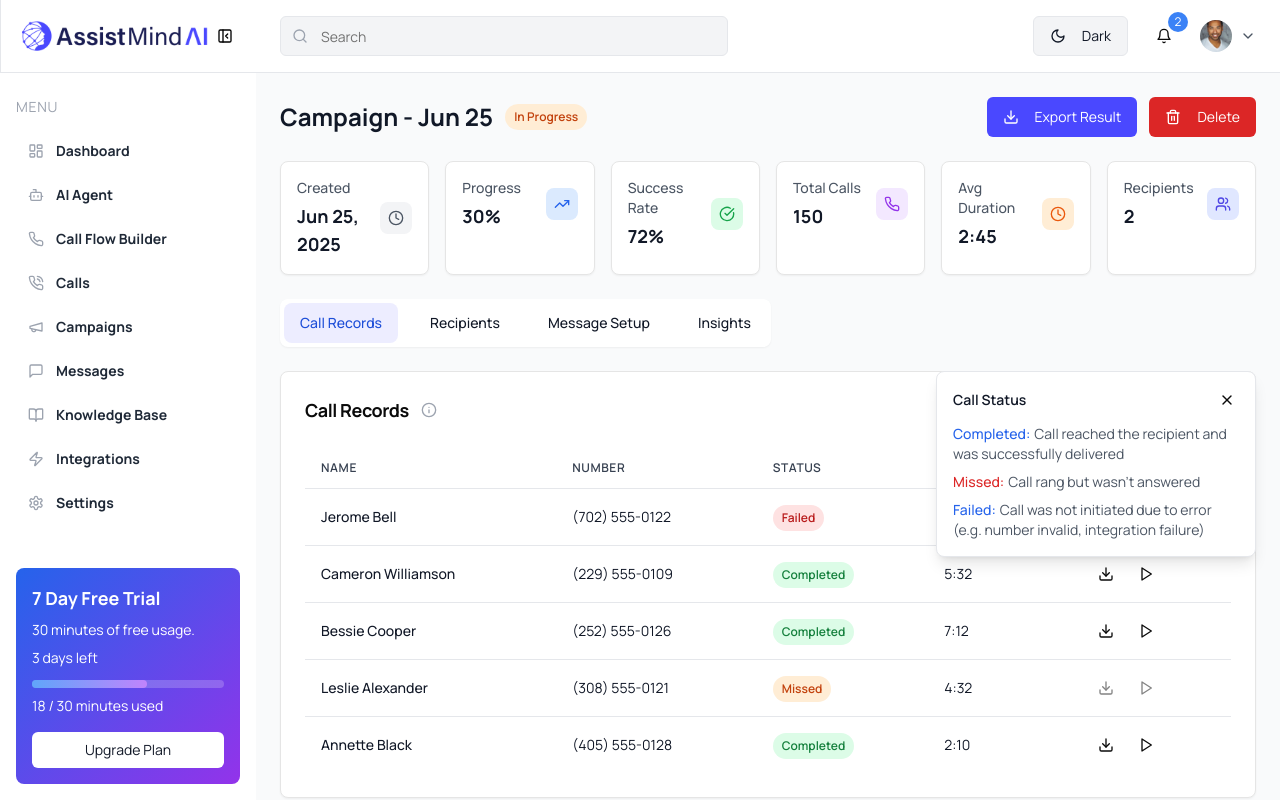
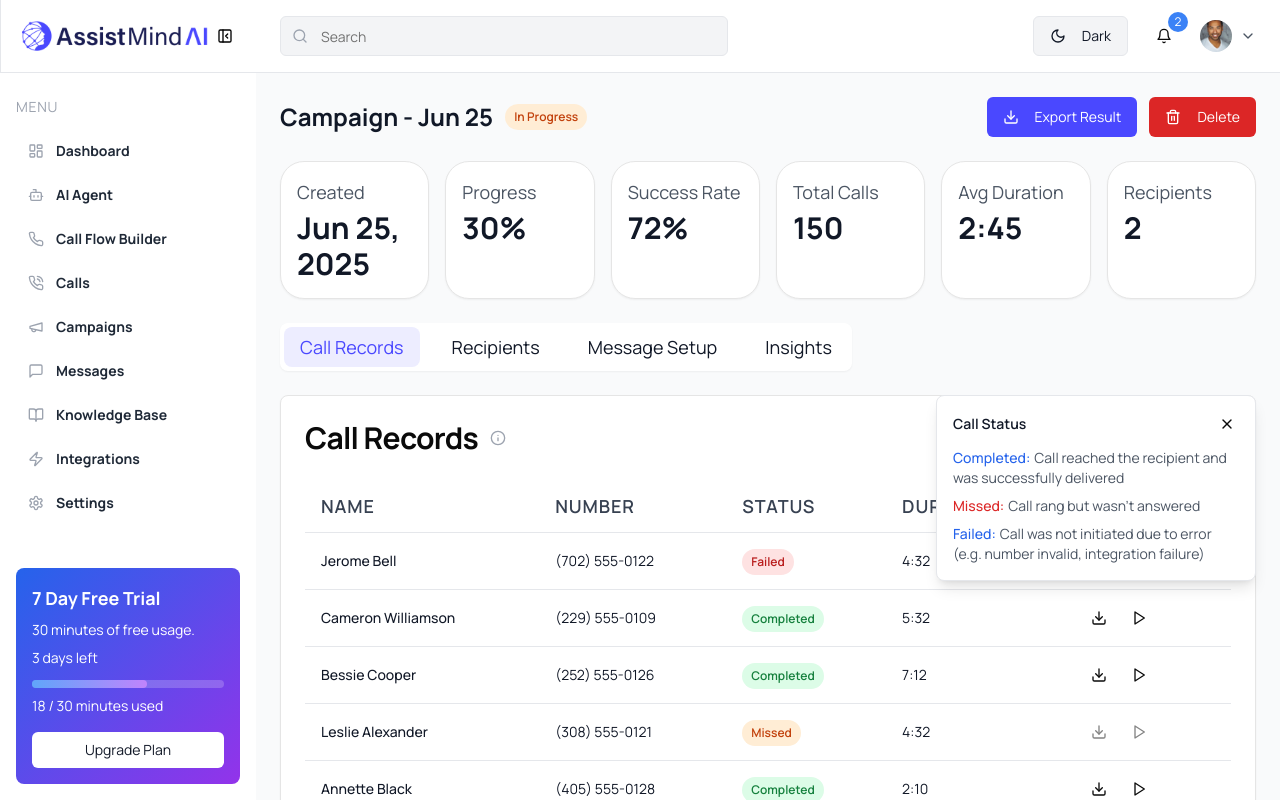
Before and after one commit to highgoal215/AssistMind_VoiceAgent_client, a Next.js app: page /campaigns/1 in a window 1280 px wide. Built offline with nearby package versions, Linux system fonts and the light colour scheme.

Commit message:
feat:campain font update

```diff
--- a/app/campaigns/[id]/page.tsx
+++ b/app/campaigns/[id]/page.tsx
@@ -205,15 +205,12 @@ export default function CampaignDetailPage() {
             {/* Metric Cards */}
             <div className="grid grid-cols-2 sm:grid-cols-3 lg:grid-cols-6 gap-4">
               {metricCards.map((card, index) => (
-                <Card key={index} className="rounded-lg shadow-sm">
+                <Card key={index} className="rounded-3xl shadow-sm">
                   <CardContent className="p-4">
                     <div className="flex items-center justify-between">
                       <div>
-                        <h3 className="text-sm font-medium text-gray-600 mb-1">{card.title}</h3>
-                        <span className="text-lg font-bold text-gray-900">{card.value}</span>
-                      </div>
-                      <div className={`p-2 rounded-lg ${card.iconBg}`}>
-                        <card.icon className={`h-4 w-4 ${card.iconColor}`} />
+                        <h3 className="text-lg font-manrope text-gray-600 mb-1">{card.title}</h3>
+                        <span className="text-3xl font-bold text-gray-900">{card.value}</span>
                       </div>
                     </div>
                   </CardContent>
@@ -222,15 +219,15 @@ export default function CampaignDetailPage() {
             </div>
 
             {/* Navigation Tabs */}
-            <div className="flex space-x-4 bg-white rounded-lg p-1 shadow-sm w-fit">
+            <div className="flex space-x-4 bg-white rounded-lg p-1 shadow-sm w-fit h-12">
               {navigationTabs.map((tab) => (
                 <Button
                   key={tab.id}
                   variant="ghost"
                   onClick={() => setActiveTab(tab.id)}
-                  className={`rounded-lg px-4 py-2 text-sm font-medium transition-colors ${
+                  className={` rounded-lg px-4 py-2 text-lg font-manrope transition-colors ${
                     activeTab === tab.id
-                      ? "bg-[#EDEDFF] text-blue-700"
+                    ? "bg-[#EDEDFF] text-[#4A48FF]"
                       : "text-gray-900 hover:bg-gray-50"
                   }`}
                 >
@@ -278,7 +275,7 @@ export default function CampaignDetailPage() {
                   <CardHeader>
                     <div className="flex items-center justify-between">
                       <div className="flex items-center space-x-2">
-                        <CardTitle className="text-lg font-bold">Call Records</CardTitle>
+                        <CardTitle className="text-3xl font-bold font-manrope">Call Records</CardTitle>
                         <Button
                           variant="ghost"
                           size="icon"
@@ -295,11 +292,11 @@ export default function CampaignDetailPage() {
                       <table className="w-full">
                         <thead>
                           <tr className="border-b border-gray-200">
-                            <th className="text-left py-3 px-4 text-xs font-semibold text-gray-700 uppercase tracking-wider">NAME</th>
-                            <th className="text-left py-3 px-4 text-xs font-semibold text-gray-700 uppercase tracking-wider">NUMBER</th>
-                            <th className="text-left py-3 px-4 text-xs font-semibold text-gray-700 uppercase tracking-wider">STATUS</th>
-                            <th className="text-left py-3 px-4 text-xs font-semibold text-gray-700 uppercase tracking-wider">DURATION</th>
-                            <th className="text-left py-3 px-4 text-xs font-semibold text-gray-700 uppercase tracking-wider">ACTIONS</th>
+                            <th className="text-left py-3 px-4 text-lg font-semibold font-manrope text-gray-700 uppercase tracking-wider">NAME</th>
+                            <th className="text-left py-3 px-4 text-lg font-semibold font-manrope text-gray-700 uppercase tracking-wider">NUMBER</th>
+                            <th className="text-left py-3 px-4 text-lg font-semibold font-manrope text-gray-700 uppercase tracking-wider">STATUS</th>
+                            <th className="text-left py-3 px-4 text-lg font-semibold font-manrope text-gray-700 uppercase tracking-wider">DURATION</th>
+                            <th className="text-left py-3 px-4 text-lg font-semibold font-manrope text-gray-700 uppercase tracking-wider">ACTIONS</th>
                           </tr>
                         </thead>
                         <tbody className="bg-white divide-y divide-gray-200">
```
